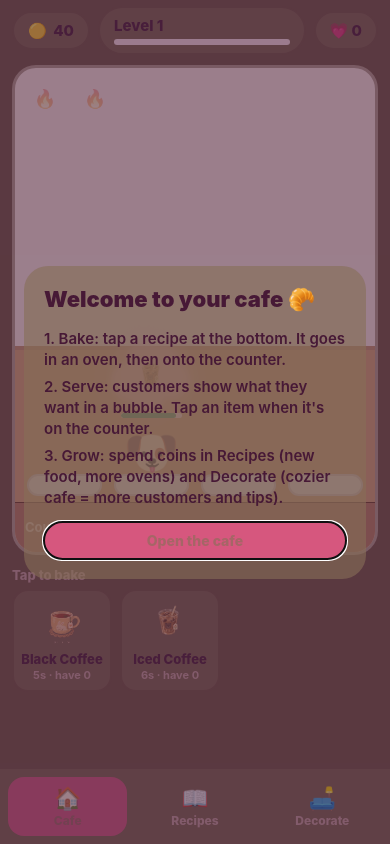
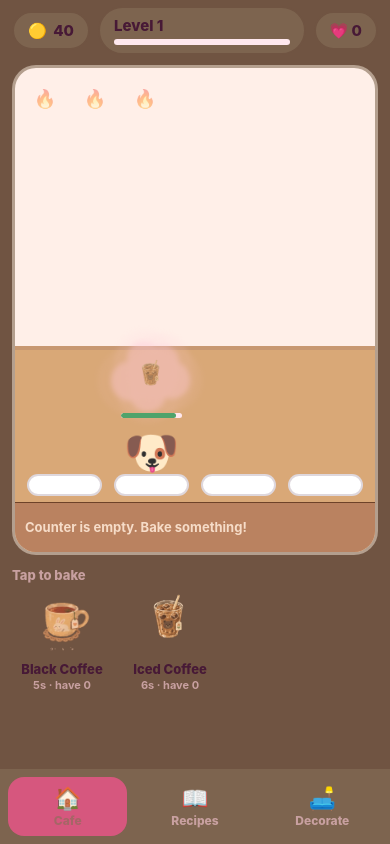
Before and after one commit to Lotfan/rest-game, a React Native app: screen / in a window 390 px wide. Built offline with nearby package versions, Linux system fonts and the light colour scheme.

Commit message:
fixed some icons

```diff
--- a/App.js
+++ b/App.js
@@ -81,7 +81,7 @@ export default function App() {
         </View>
         <TabBar tab={tab} onChange={setTab} />
 
-        <Modal visible={!state.seenHelp} transparent animationType="fade">
+        {/* <Modal visible={!state.seenHelp} transparent animationType="fade">
           <View style={s.backdrop}>
             <View style={s.help}>
               <Text style={s.helpTitle}>Welcome to your cafe 🥐</Text>
@@ -91,7 +91,7 @@ export default function App() {
               <Button label="Open the cafe" onPress={() => dispatch({ type: 'DISMISS_HELP' })} style={{ marginTop: 14 }} />
             </View>
           </View>
-        </Modal>
+        </Modal> */}
       </SafeAreaView>
     </SafeAreaProvider>
   );
--- a/src/CafeScreen.js
+++ b/src/CafeScreen.js
@@ -39,7 +39,7 @@ const sceneH = Math.max(380, Math.min(520, height * 0.58));
                 onPress={() => dispatch({ type: 'BAKE', recipeId: r.id, now: Date.now() })}
                 style={[s.card, full && { opacity: 0.5 }]}
               >
-                <Food id={r.id} size={42} />
+                <Food id={r.id} size={62} />
                 <Text style={s.cardName} numberOfLines={1}>{r.name}</Text>
                 <Text style={s.cardSub}>{r.bakeSec}s · have {have}</Text>
               </Pressable>
@@ -53,10 +53,10 @@ const sceneH = Math.max(380, Math.min(520, height * 0.58));
 
 const s = StyleSheet.create({
   panel: { paddingHorizontal: 12, paddingTop: 12 },
-  label: { color: C.inkSoft, fontWeight: '800', fontSize: 13, marginBottom: 6 },
+  label: { color: C.inkSoft, fontWeight: '800', fontSize: 13, marginBottom: 1 },
   card: {
-    width: 100, backgroundColor: C.white, borderRadius: R.m, paddingVertical: 8, alignItems: 'center',
-    borderWidth: 2, borderColor: C.line,
+    width: 100, borderRadius: R.m, paddingVertical: 1, alignItems: 'center',
+
   },
   cardName: { color: C.ink, fontWeight: '800', fontSize: 13, marginTop: 2 },
   cardSub: { color: C.inkSoft, fontWeight: '700', fontSize: 11, marginTop: 1 },
--- a/src/data.js
+++ b/src/data.js
@@ -21,8 +21,8 @@ export const RECIPES = [
 export const START_RECIPES = ['black', 'iced'];
 
 // Cost to add oven number 3, 4, 5, 6 (you start with 2)
-export const OVEN_COSTS = [150, 400, 900, 1800];
-export const START_OVENS = 2;
+export const OVEN_COSTS = [150, 200, 400, 800];
+export const START_OVENS = 3;
 
 // Slots are the places you can decorate. kind 'color' = a colour, 'emoji' = a little picture.
 // cozy = how much the item adds to your Cozy score. A higher Cozy score means
```
